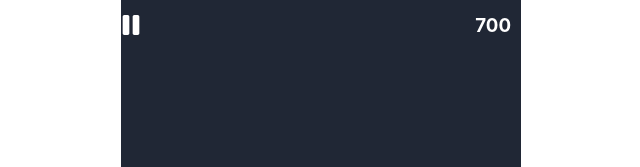
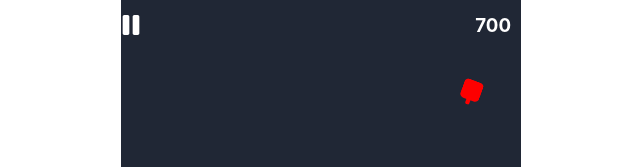
Before and after one commit to mohammadjavad948/eskill-game, a React (Create React App) app: page / in a window 1280 px wide. Shown: the top 167 px of the page, without its empty margins (319-959 px from the left). Built offline with nearby package versions, Linux system fonts and the light colour scheme.

Commit message:
agent done

```diff
--- a/src/Container.tsx
+++ b/src/Container.tsx
@@ -1,10 +1,12 @@
 import style from './container.module.css';
 import Options from "./component/Options";
+import Agent from "./component/Agent";
 
 export default function Container(){
     return (
         <div className={style.main}>
             <Options />
+            <Agent top={10} right={10} rotate={20}/>
         </div>
     )
 }
--- /dev/null
+++ b/src/component/Agent.tsx
@@ -0,0 +1,24 @@
+import agent from './agent.svg';
+
+interface PropsI{
+    top: number
+    right: number
+    rotate: number
+}
+
+export default function Agent(props: PropsI){
+
+    return (
+        <img style={
+            {
+                width: '20px',
+                position: 'absolute',
+                top: `${props.top}%`,
+                right: `${props.right}%`,
+                transform: `rotate(${props.rotate}deg)`
+            }
+        }
+             src={agent}
+             alt=""/>
+    )
+}
```
Also changed, not shown: src/component/agent.svg (added).
